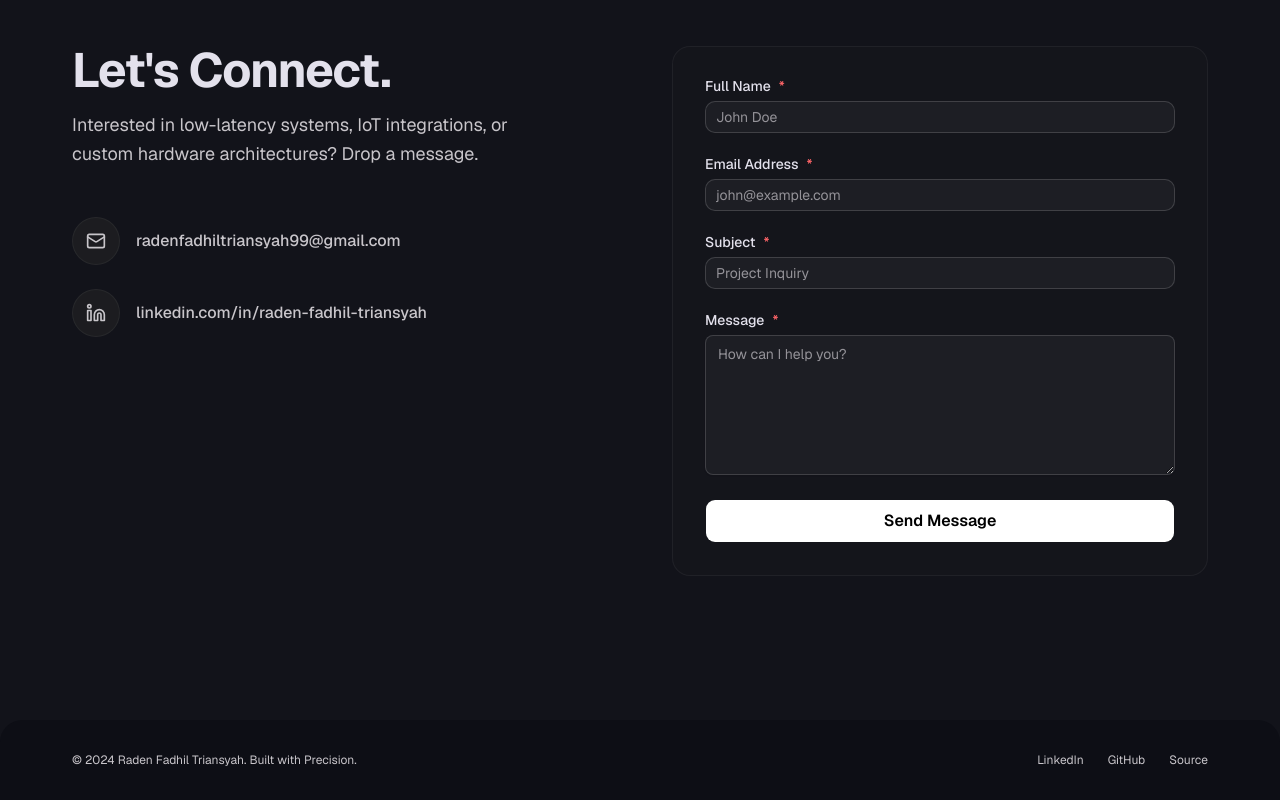
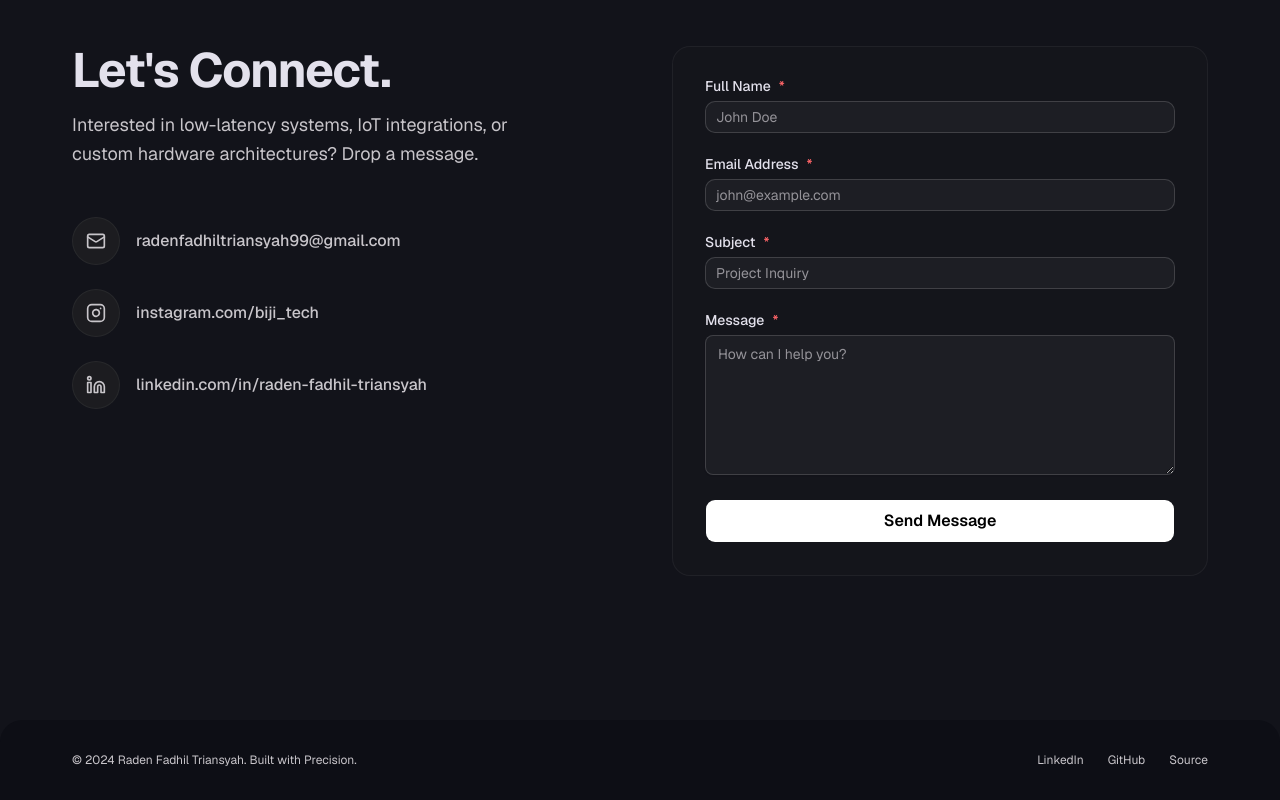
Before and after one commit to MufidJK/raden-fadhil-portfolio, a Next.js app: page / in a window 1280 px wide. Shown: the part 3403-4203 px from the top of the page. Built offline with nearby package versions, Linux system fonts and the light colour scheme.

Commit message:
feat: add ContactSection component with contact information and form integration

```diff
--- a/src/components/contact-section.tsx
+++ b/src/components/contact-section.tsx
@@ -27,6 +27,33 @@ export function ContactSection() {
                 <Mail className="w-5 h-5" />
               </div>
               <span className="font-medium">radenfadhiltriansyah99@gmail.com</span>
+            </a>
+
+            <a
+              href="https://www.instagram.com/biji_tech/"
+              target="_blank"
+              rel="noopener noreferrer"
+              className="group flex items-center gap-4 text-muted-foreground hover:text-foreground transition-colors"
+            >
+              <div className="flex items-center justify-center w-12 h-12 rounded-full bg-muted/50 border border-border/50 group-hover:bg-primary/10 group-hover:text-primary transition-colors">
+                <svg
+                  xmlns="http://www.w3.org/2000/svg"
+                  width="24"
+                  height="24"
+                  viewBox="0 0 24 24"
+                  fill="none"
+                  stroke="currentColor"
+                  strokeWidth="2"
+                  strokeLinecap="round"
+                  strokeLinejoin="round"
+                  className="w-5 h-5"
+                >
+                  <rect width="20" height="20" x="2" y="2" rx="5" ry="5" />
+                  <path d="M16 11.37A4 4 0 1 1 12.63 8 4 4 0 0 1 16 11.37z" />
+                  <line x1="17.5" x2="17.51" y1="6.5" y2="6.5" />
+                </svg>
+              </div>
+              <span className="font-medium">instagram.com/biji_tech</span>
             </a>
 
             <a
```
